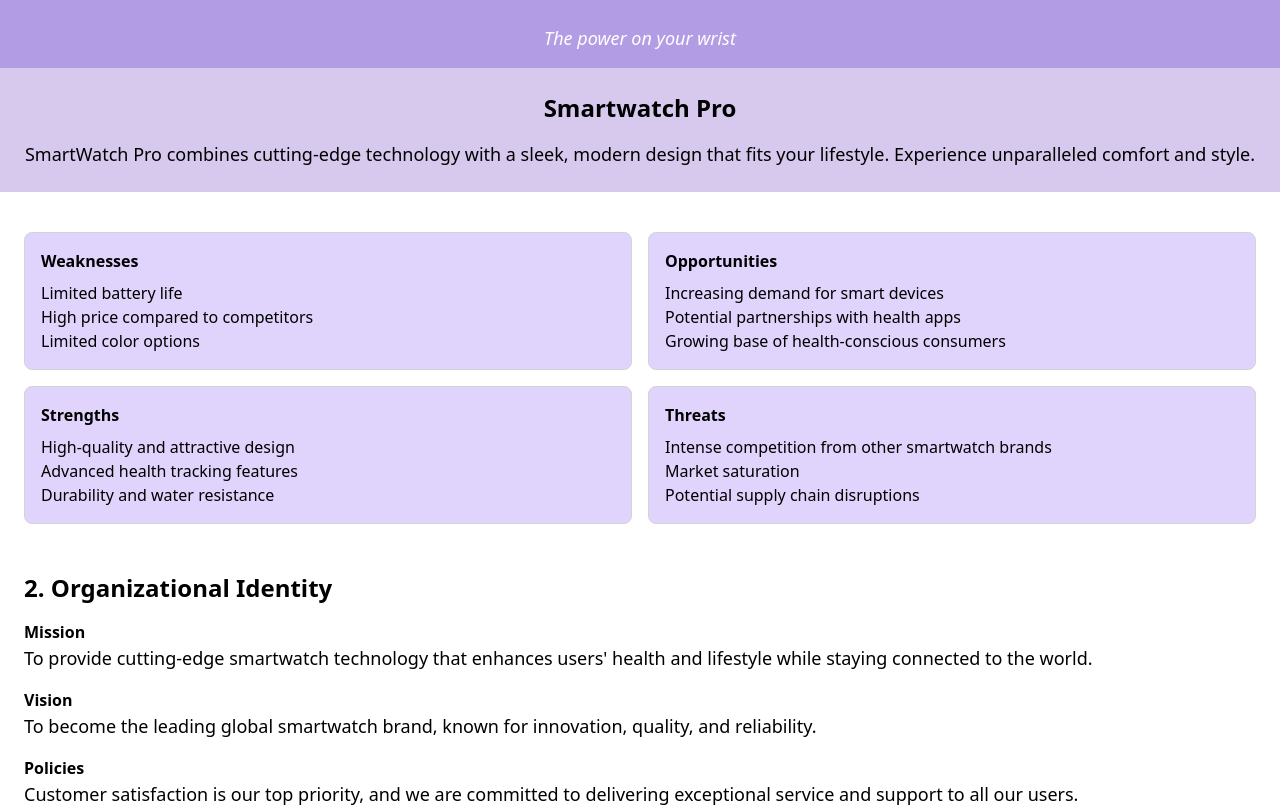
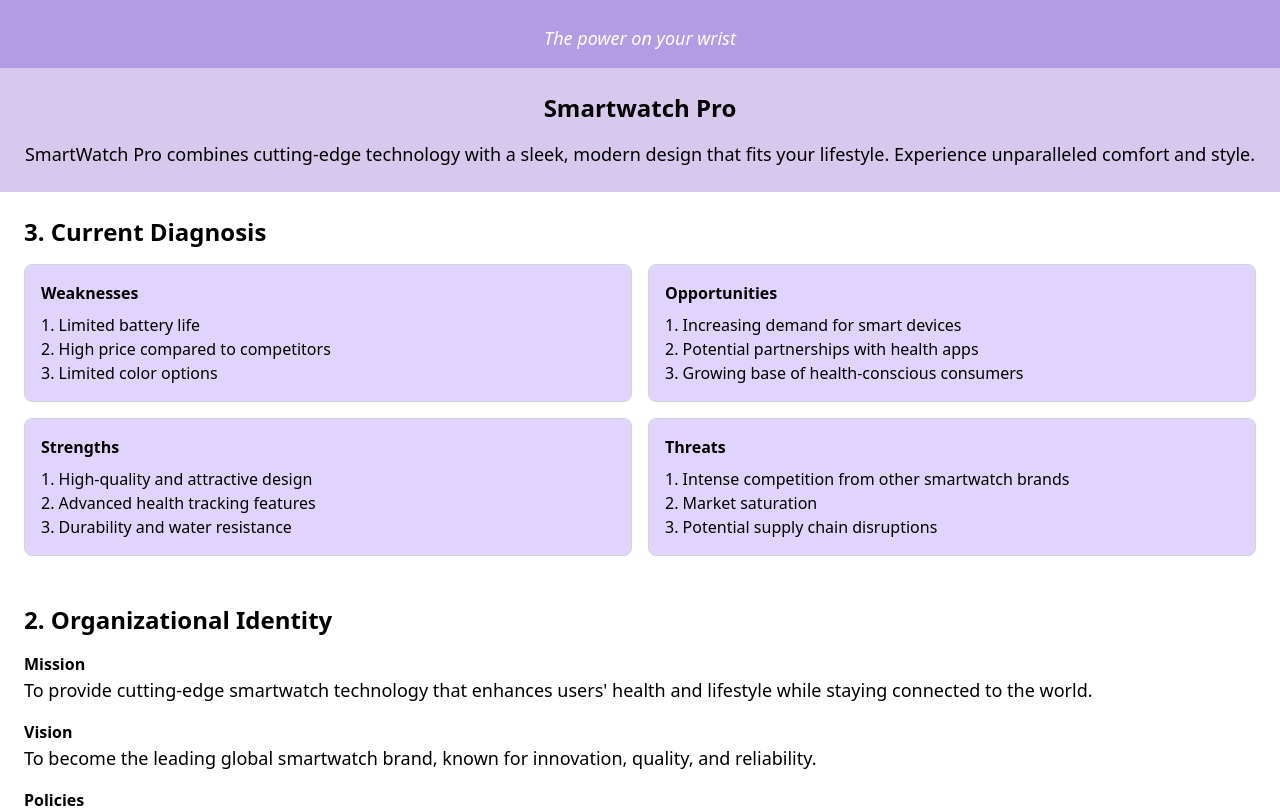
Before and after one commit to ErSantis/WEB-FE-REACT-HW4-ElkinSantis, a React (Vite) app: page / in a window 1280 px wide. Shown: the top 808 px of the page. Built offline with nearby package versions, Linux system fonts and the light colour scheme.

Commit message:
Refactor Diagnosis component to add heading and adjust list style

```diff
--- a/src/components/Diagnosis.jsx
+++ b/src/components/Diagnosis.jsx
@@ -42,11 +42,12 @@ const data = [
 const Diagnosis = () => {
   return (
     <section className="p-4 sm:p-6">
+      <h2 className="text-xl sm:text-2xl font-semibold">3. Current Diagnosis</h2>
       <div className="grid grid-cols-1 gap-4 mt-4 sm:grid-cols-2">
         {data.map((category) => (
           <div key={category.id} className="border border-gray-300 p-4 rounded-lg bg-digital-lavender-very-light">
             <h3 className="font-semibold">{category.type}</h3>
-            <ul className="mt-2">
+            <ul className="mt-2 list-decimal list-inside">
               {category.items.map((item) => (
                 <li key={item.id}>
                   {item.description}
```
